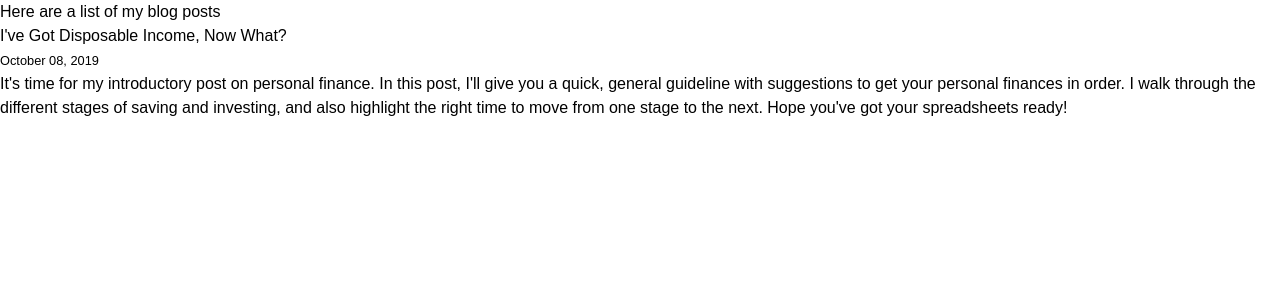
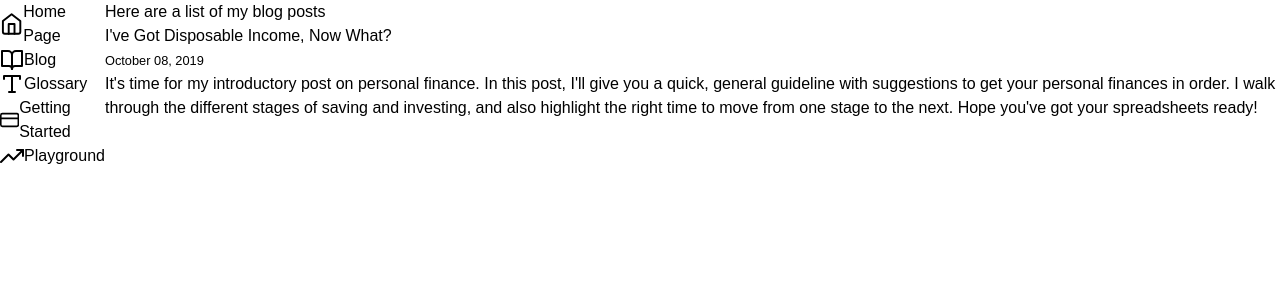
Before and after one commit to Frugal-Piggybank/blog-v2, a Next.js app: page /blog in a window 1280 px wide. Shown: the top 300 px of the page. Built offline with nearby package versions, Linux system fonts and the light colour scheme.

Commit message:
🔧 add sidebar navigation

```diff
--- a/package.json
+++ b/package.json
@@ -5,6 +5,7 @@
     "next": "^10.0.7",
     "react": "^17.0.1",
     "react-dom": "^17.0.1",
+    "react-feather": "^2.0.9",
     "remark": "^13.0.0",
     "remark-html": "^13.0.1"
   },
--- a/src/shared/components/layout/layout.tsx
+++ b/src/shared/components/layout/layout.tsx
@@ -1,8 +1,10 @@
 import React, { FC } from 'react';
+import NavigationContainer from '../navigation/navigation-container';
 
 const Layout: FC = ({ children }) => {
   return (
     <div className="container mx-auto flex">
+      <NavigationContainer />
       <main className="flex-auto">{children}</main>
     </div>
   );
--- /dev/null
+++ b/src/shared/components/navigation/navigation-container.tsx
@@ -0,0 +1,24 @@
+import React from 'react';
+import NavigationItem from './navigation-item';
+
+const NavigationContainer = () => {
+  return (
+    <ul>
+      <NavigationItem name="Home Page" route={'/'} icon={`Home`} />
+      <NavigationItem name="Blog" route={'/blog'} icon={`BookOpen`} />
+      <NavigationItem name="Glossary" route={'/glossary'} icon={`Type`} />
+      <NavigationItem
+        name="Getting Started"
+        route={'/getting-started'}
+        icon={`CreditCard`}
+      />
+      <NavigationItem
+        name="Playground"
+        route={'/playground'}
+        icon={`TrendingUp`}
+      />
+    </ul>
+  );
+};
+
+export default NavigationContainer;
--- /dev/null
+++ b/src/shared/components/navigation/navigation-item.tsx
@@ -0,0 +1,24 @@
+import React, { FC } from 'react';
+import Link from 'next/link';
+import * as icons from 'react-feather';
+
+const NavigationItem: FC<{
+  name: string;
+  route: string;
+  icon: string;
+}> = ({ name, route, icon }) => {
+  const IconComponent = icon.length > 0 && icons[icon];
+
+  return (
+    <li>
+      <Link href={`${route}`}>
+        <a className="flex items-center">
+          <IconComponent className="inline" />
+          <span>{name}</span>
+        </a>
+      </Link>
+    </li>
+  );
+};
+
+export default NavigationItem;
```
Also changed, not shown: 1 other file (tests, documents, lock files or other folders).
